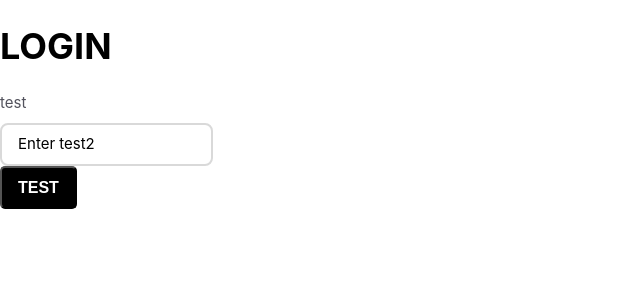
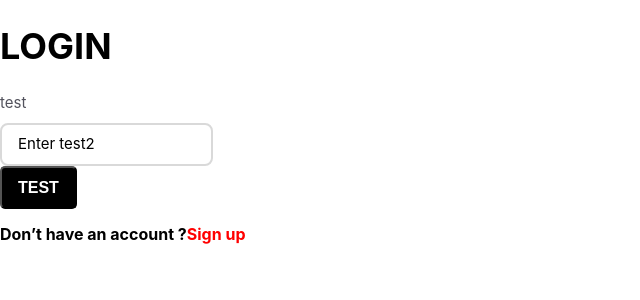
Before and after one commit to TT8-React/Team-2, a React (Create React App) app: page / in a window 1280 px wide. Shown: the top 300 px of the page, without its empty margins (0-640 px from the left). Built offline with nearby package versions, Linux system fonts and the light colour scheme.

Commit message:
add text from

```diff
--- /dev/null
+++ b/src/Components/TextForm/index.jsx
@@ -0,0 +1,9 @@
+import React from 'react'
+import {Text} from './style';
+const TextForm = ({text,spanText}) => {
+    return (
+        <Text>{text}<span>{spanText}</span></Text>
+    )
+}
+
+export default TextForm
--- /dev/null
+++ b/src/Components/TextForm/style.js
@@ -0,0 +1,13 @@
+import styled from "styled-components";
+
+export const Text = styled.p`
+    font-family: 'Inter';
+    font-style: normal;
+    font-weight: 700;
+    font-size: 16px;
+    line-height: 19px;
+    color: #000000;
+    span{
+        color:#FF0000;
+    }
+`
--- a/src/Pages/LogIn/index.jsx
+++ b/src/Pages/LogIn/index.jsx
@@ -2,6 +2,7 @@ import React from 'react'
 import Button from '../../Components/Button';
 import FormItem from '../../Components/FormItem'
 import FormTitle from './../../Components/FormTitle/index';
+import TextForm from './../../Components/TextForm/index';
 
 const LogIn = () => {
     return (
@@ -9,6 +10,7 @@ const LogIn = () => {
             <FormTitle title="LOGIN"/>
             <FormItem label="test" name="test2"/>
             <Button name="TEST"/>
+            <TextForm text="Don’t have an account ?" spanText="Sign up"/>
         </div>
     )
 }
```
